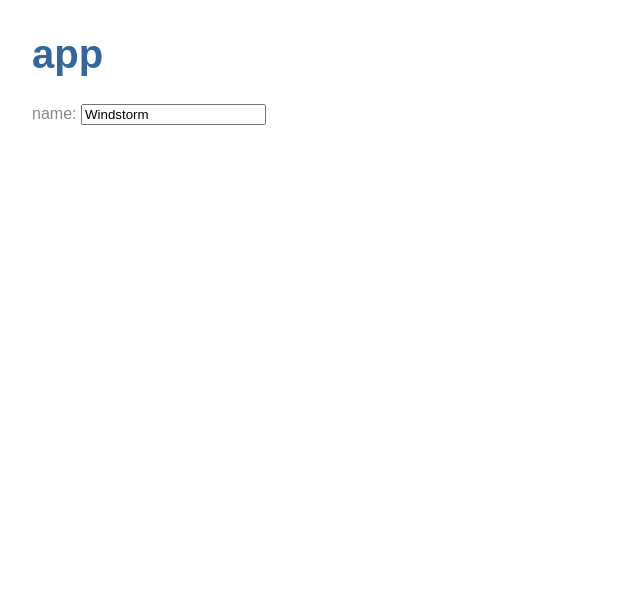
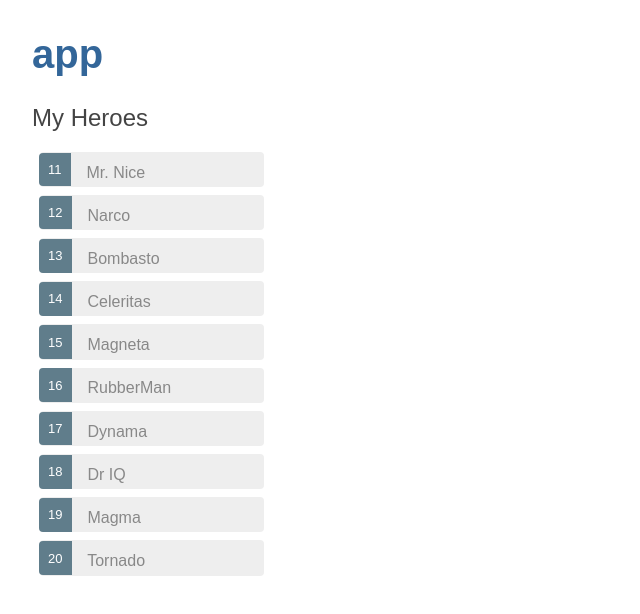
Before and after one commit to roadt/angular_way, an Angular app in the folder angular-tour-of-heroes/: page / in a window 1280 px wide. Shown: the top 614 px of the page, without its empty margins (0-640 px from the left). Built offline with nearby package versions, Linux system fonts and the light colour scheme.

Commit message:
angular-tour-of-heroes - display list

```diff
--- a/angular-tour-of-heroes/src/app/heroes/heroes.component.css
+++ b/angular-tour-of-heroes/src/app/heroes/heroes.component.css
@@ -0,0 +1,48 @@
+/* HeroesComponent's private CSS styles */
+.selected {
+  background-color: #CFD8DC !important;
+  color: white;
+}
+.heroes {
+  margin: 0 0 2em 0;
+  list-style-type: none;
+  padding: 0;
+  width: 15em;
+}
+.heroes li {
+  cursor: pointer;
+  position: relative;
+  left: 0;
+  background-color: #EEE;
+  margin: .5em;
+  padding: .3em 0;
+  height: 1.6em;
+  border-radius: 4px;
+}
+.heroes li.selected:hover {
+  background-color: #BBD8DC !important;
+  color: white;
+}
+.heroes li:hover {
+  color: #607D8B;
+  background-color: #DDD;
+  left: .1em;
+}
+.heroes .text {
+  position: relative;
+  top: -3px;
+}
+.heroes .badge {
+  display: inline-block;
+  font-size: small;
+  color: white;
+  padding: 0.8em 0.7em 0 0.7em;
+  background-color: #607D8B;
+  line-height: 1em;
+  position: relative;
+  left: -1px;
+  top: -4px;
+  height: 1.8em;
+  margin-right: .8em;
+  border-radius: 4px 0 0 4px;
+}
--- a/angular-tour-of-heroes/src/app/heroes/heroes.component.html
+++ b/angular-tour-of-heroes/src/app/heroes/heroes.component.html
@@ -1,5 +1,22 @@
-<div>
-	<label>name:
-		<input [(ngModel)]="hero.name" placeholder="name">
-	</label>
+<div *ngIf="selectedHero">
+
+	<h2>{{ selectedHero.name | uppercase }} Details</h2>
+	<div>
+		<span>id: </span>{{ selectedHero.id}}
+	</div>
+	<div>
+		<label>name:
+			<input [(ngModel)]="selectedHero.name" placeholder="name">
+		</label>
+	</div>
+
+
 </div>
+<h2>My Heroes</h2>
+<ul class="heroes">
+	<li *ngFor="let hero of heroes"
+		[class.selected]="hero === selectedHero"
+		(click)="onSelect(hero)">
+		<span class="badge">{{hero.id}}</span> {{ hero.name }}
+	</li>
+</ul>
--- a/angular-tour-of-heroes/src/app/heroes/heroes.component.ts
+++ b/angular-tour-of-heroes/src/app/heroes/heroes.component.ts
@@ -1,21 +1,25 @@
 import { Component, OnInit } from '@angular/core';
 import { Hero } from '../hero';
+import { HEROES } from '../mock-heroes';
 
 @Component({
   selector: 'app-heroes',
   templateUrl: './heroes.component.html',
   styleUrls: ['./heroes.component.css']
 })
+
 export class HeroesComponent implements OnInit {
 
-			 hero: Hero = {
-			 			 id: 1,
-						 name: 'Windstorm'
-			 };
+			 heroes = HEROES;
+
+       selectedHero: Hero;
 
 			 constructor() { }
 
 			 ngOnInit() {
 			 }
 
+       onSelect(hero: Hero): void {
+          this.selectedHero = hero;
+       }
 }
--- /dev/null
+++ b/angular-tour-of-heroes/src/app/mock-heroes.ts
@@ -0,0 +1,14 @@
+import  { Hero } from './hero';
+
+export const HEROES: Hero[] = [
+			 { id: 11, name: 'Mr. Nice' },
+  { id: 12, name: 'Narco' },
+  { id: 13, name: 'Bombasto' },
+  { id: 14, name: 'Celeritas' },
+  { id: 15, name: 'Magneta' },
+  { id: 16, name: 'RubberMan' },
+  { id: 17, name: 'Dynama' },
+  { id: 18, name: 'Dr IQ' },
+  { id: 19, name: 'Magma' },
+  { id: 20, name: 'Tornado' }
+];
```
